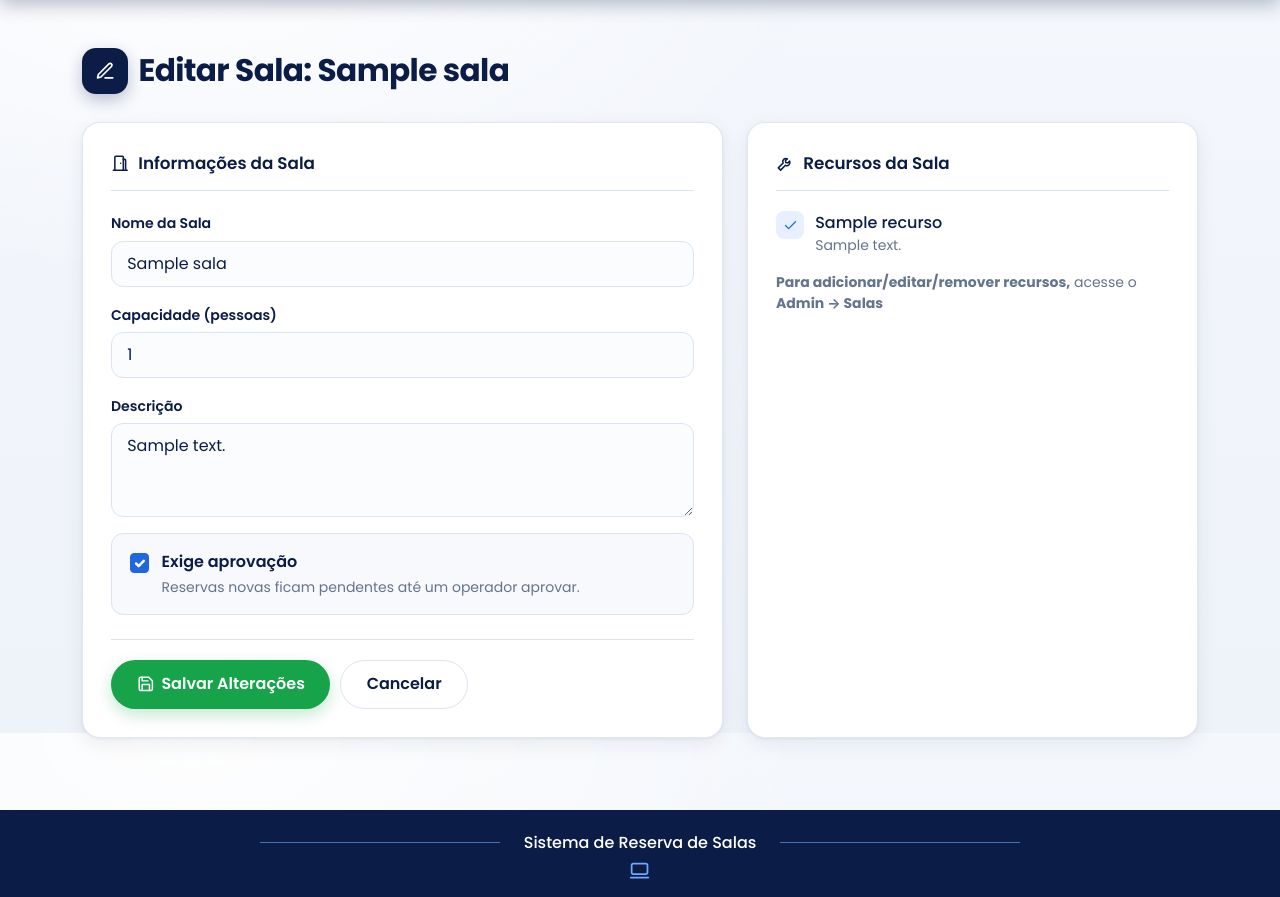
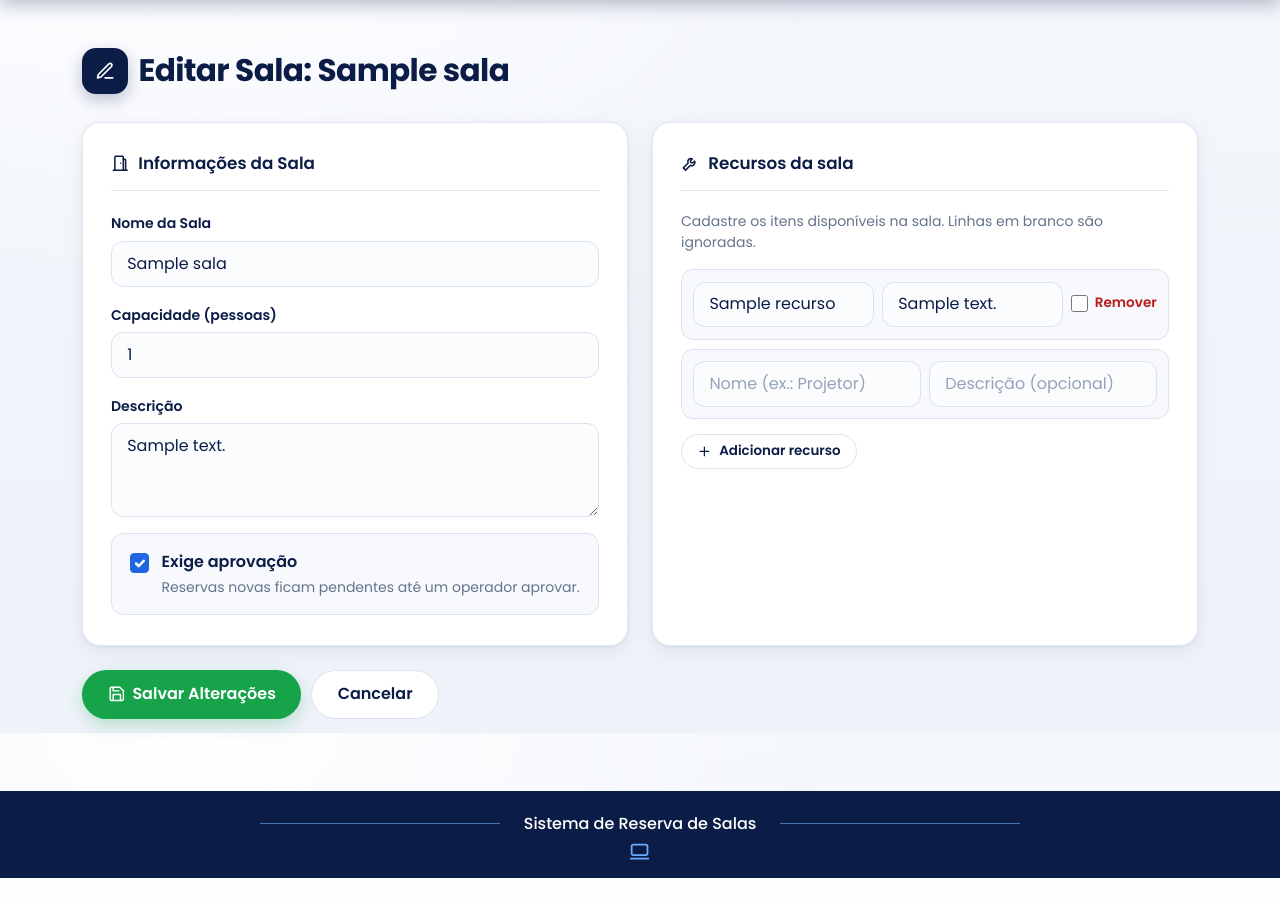
Before and after one commit to Hugor6432/supremo, a Django app: page /salas/1/editar/ in a window 1280 px wide. Shown: the part 67-964 px from the top of the page. Run offline with Django 4.2, Linux system fonts and the light colour scheme; a user stored in the database is signed in; data comes from the database, SQL or seed files in the repository; tables that the repository leaves empty hold one stand-in row (values such as "Sample post").

Commit message:
feat: funcionário cadastra recursos ao criar e editar sala

```diff
--- a/salas/forms.py
+++ b/salas/forms.py
@@ -1,5 +1,5 @@
 from django import forms
-from .models import Sala, Recorrencia, Reserva
+from .models import Sala, Recurso, Recorrencia, Reserva
 
 
 class SalaForm(forms.ModelForm):
@@ -26,6 +26,20 @@ class SalaForm(forms.ModelForm):
         if duplicadas.exists():
             raise forms.ValidationError("Já existe uma sala com esse nome na sua organização.")
         return nome
+
+
+# Recursos cadastrados junto com a sala; linhas em branco são ignoradas
+RecursoFormSet = forms.inlineformset_factory(
+    Sala, Recurso,
+    fields=['nome', 'descricao'],
+    extra=1,
+    can_delete=True,
+    can_delete_extra=False,
+    widgets={
+        'nome': forms.TextInput(attrs={'class': 'form-control', 'placeholder': 'Nome (ex.: Projetor)'}),
+        'descricao': forms.TextInput(attrs={'class': 'form-control', 'placeholder': 'Descrição (opcional)'}),
+    },
+)
 
 
 class ReservaForm(forms.ModelForm):
--- a/salas/views.py
+++ b/salas/views.py
@@ -1,13 +1,14 @@
 from django.contrib import messages
 from django.contrib.auth.decorators import login_required
 from django.core.exceptions import PermissionDenied
+from django.db import transaction
 from django.db.models import Q
 from django.shortcuts import render, redirect, get_object_or_404
 from django.views.decorators.http import require_POST
 
 from core.utils import org_atual, exige_operador
 from .models import Sala, Recurso, Reserva
-from .forms import ReservaForm, SalaForm
+from .forms import RecursoFormSet, ReservaForm, SalaForm
 
 
 # ===== VIEWS DE SALAS =====
@@ -48,21 +49,36 @@ def lista_salas(request):
     return render(request, 'salas/lista_salas.html', contexto)
 
 
+def _salva_recursos(formset, sala, org):
+    # Recursos ficam na organização da sala
+    formset.instance = sala
+    for recurso in formset.save(commit=False):
+        recurso.organizacao = org
+        recurso.save()
+    for recurso in formset.deleted_objects:
+        recurso.delete()
+
+
 @login_required
 def criar_sala(request):
     org = org_atual(request)
     exige_operador(request)
     if request.method == 'POST':
         form = SalaForm(request.POST, org=org)
-        if form.is_valid():
-            sala = form.save(commit=False)
-            sala.organizacao = org
-            sala.save()
-            messages.success(request, 'Sala criada com sucesso! Adicione recursos no Admin.')
+        formset = RecursoFormSet(request.POST, instance=Sala(), prefix='recursos')
+        if form.is_valid() and formset.is_valid():
+            # Sala e recursos são salvos juntos ou nada é salvo
+            with transaction.atomic():
+                sala = form.save(commit=False)
+                sala.organizacao = org
+                sala.save()
+                _salva_recursos(formset, sala, org)
+            messages.success(request, 'Sala criada com sucesso!')
             return redirect('lista_salas')
     else:
         form = SalaForm(org=org)
-    return render(request, 'salas/criar_sala.html', {'form': form})
+        formset = RecursoFormSet(instance=Sala(), prefix='recursos')
+    return render(request, 'salas/criar_sala.html', {'form': form, 'formset': formset})
 
 
 @login_required
@@ -72,13 +88,17 @@ def editar_sala(request, id):
     sala = get_object_or_404(Sala, id=id, organizacao=org)
     if request.method == 'POST':
         form = SalaForm(request.POST, instance=sala, org=org)
-        if form.is_valid():
-            form.save()
+        formset = RecursoFormSet(request.POST, instance=sala, prefix='recursos')
+        if form.is_valid() and formset.is_valid():
+            with transaction.atomic():
+                form.save()
+                _salva_recursos(formset, sala, org)
             messages.success(request, 'Sala atualizada com sucesso!')
             return redirect('lista_salas')
     else:
         form = SalaForm(instance=sala, org=org)
-    return render(request, 'salas/editar_sala.html', {'form': form, 'sala': sala})
+        formset = RecursoFormSet(instance=sala, prefix='recursos')
+    return render(request, 'salas/editar_sala.html', {'form': form, 'formset': formset, 'sala': sala})
 
 
 @login_required
--- a/templates/base.html
+++ b/templates/base.html
@@ -191,6 +191,12 @@
         .lista-recursos .tag { margin: 0; }
         .lista-recursos li.info { gap: .7rem; flex-wrap: nowrap; align-items: flex-start; margin-bottom: .8rem; }
         .lista-recursos li.info .ico-info { width: 28px; height: 28px; border-radius: 8px; font-size: .85rem; }
+        /* Linhas de recurso no cadastro da sala */
+        .recursos-lista { display: grid; gap: .6rem; margin-bottom: .9rem; }
+        .recurso-linha { padding: .7rem; border: 1px solid var(--border); border-radius: var(--radius-sm); background: #f7f9fd; transition: opacity .2s, background .2s; }
+        .recurso-linha:has(input[name$="-DELETE"]:checked) { opacity: .6; background: var(--bad-bg); }
+        .remover { display: flex; align-items: center; gap: .4rem; min-height: 44px; font-size: .85rem; font-weight: 600; color: var(--bad); cursor: pointer; margin: 0; }
+        .remover input { width: 1.1rem; height: 1.1rem; accent-color: var(--bad-line); cursor: pointer; }
         .secao-rotulo { display: flex; align-items: center; gap: .45rem; font-size: .82rem; font-weight: 600; color: var(--ink); margin-bottom: .55rem; }
 
         /* ===== Status das reservas ===== */
--- /dev/null
+++ b/templates/salas/_recurso_linha.html
@@ -0,0 +1,21 @@
+<div class="recurso-linha">
+    {{ rf.id }}
+    {% if rf.non_field_errors %}<div class="erro-campo mb-2">{{ rf.non_field_errors }}</div>{% endif %}
+    <div class="row g-2 align-items-start">
+        <div class="col-sm">
+            <label for="{{ rf.nome.id_for_label }}" class="visually-hidden">Nome do recurso</label>
+            {{ rf.nome }}
+            {% if rf.nome.errors %}<div class="erro-campo">{{ rf.nome.errors }}</div>{% endif %}
+        </div>
+        <div class="col-sm">
+            <label for="{{ rf.descricao.id_for_label }}" class="visually-hidden">Descrição do recurso</label>
+            {{ rf.descricao }}
+            {% if rf.descricao.errors %}<div class="erro-campo">{{ rf.descricao.errors }}</div>{% endif %}
+        </div>
+        {% if rf.instance.pk %}
+        <div class="col-sm-auto">
+            <label class="remover">{{ rf.DELETE }} Remover</label>
+        </div>
+        {% endif %}
+    </div>
+</div>
--- /dev/null
+++ b/templates/salas/_recursos_formset.html
@@ -0,0 +1,27 @@
+<div class="painel-titulo">{% include "icones/recurso.html" %} Recursos da sala</div>
+{{ formset.management_form }}
+{% if formset.non_form_errors %}
+<div class="alert alert-danger">{% include "icones/alerta.html" %}<div>{{ formset.non_form_errors }}</div></div>
+{% endif %}
+<p class="text-muted small mb-3">Cadastre os itens disponíveis na sala. Linhas em branco são ignoradas.</p>
+<div id="recursos-lista" class="recursos-lista">
+    {% for rf in formset %}{% include "salas/_recurso_linha.html" with rf=rf %}{% endfor %}
+</div>
+<button type="button" id="adicionar-recurso" class="btn btn-sm btn-outline-secondary">{% include "icones/mais.html" %}Adicionar recurso</button>
+
+<template id="recurso-modelo">{% include "salas/_recurso_linha.html" with rf=formset.empty_form %}</template>
+<script>
+    (function () {
+        // Cria uma nova linha de recurso sem recarregar a página
+        var lista = document.getElementById('recursos-lista');
+        var modelo = document.getElementById('recurso-modelo');
+        var total = document.getElementById('id_recursos-TOTAL_FORMS');
+        document.getElementById('adicionar-recurso').addEventListener('click', function () {
+            var n = parseInt(total.value, 10);
+            lista.insertAdjacentHTML('beforeend', modelo.innerHTML.replace(/__prefix__/g, n));
+            total.value = n + 1;
+            var campo = lista.lastElementChild.querySelector('input[type="text"]');
+            if (campo) { campo.focus(); }
+        });
+    })();
+</script>
--- a/templates/salas/editar_sala.html
+++ b/templates/salas/editar_sala.html
@@ -4,47 +4,19 @@
 <div class="page-head">
     <h1><span class="ico-titulo">{% include "icones/editar.html" %}</span>Editar Sala: {{ sala.nome }}</h1>
 </div>
-<div class="row g-4">
-    <div class="col-lg-7">
-        <form method="post" novalidate class="painel">
-            {% csrf_token %}
-            {% include "salas/_campos_sala.html" %}
-            <div class="rodape-form">
-                <button type="submit" class="btn btn-success btn-lg">{% include "icones/salvar.html" %}Salvar Alterações</button>
-                <a href="{% url 'lista_salas' %}" class="btn btn-secondary btn-lg">Cancelar</a>
-            </div>
-        </form>
-    </div>
-
-    <!-- Recursos (Apenas Visualização) -->
-    <div class="col-lg-5">
-        <div class="painel h-100">
-            <div class="painel-titulo">{% include "icones/recurso.html" %} Recursos da Sala</div>
-            {% if sala.recursos.all %}
-                <ul class="lista-recursos">
-                    {% for recurso in sala.recursos.all %}
-                    <li class="info">
-                        <span class="ico-info">{% include "icones/check.html" %}</span>
-                        <div>
-                            <span class="valor">{{ recurso.nome }}</span>
-                            {% if recurso.descricao %}<small class="d-block text-muted">{{ recurso.descricao }}</small>{% endif %}
-                        </div>
-                    </li>
-                    {% endfor %}
-                </ul>
-                <p class="text-muted small mt-3 mb-0">
-                    <strong>Para adicionar/editar/remover recursos,</strong> acesse o <strong>Admin → Salas</strong>
-                </p>
-            {% else %}
-                <div class="vazio py-4">
-                    <div class="ico-vazio">{% include "icones/vazio.html" %}</div>
-                    <h5>Nenhum recurso adicionado</h5>
-                    <p class="small mb-0">
-                        Os recursos serão listados aqui quando o administrador adicioná-los no <strong>Admin → Salas</strong>
-                    </p>
-                </div>
-            {% endif %}
+<form method="post" novalidate>
+    {% csrf_token %}
+    <div class="row g-4">
+        <div class="col-lg-6">
+            <div class="painel h-100">{% include "salas/_campos_sala.html" %}</div>
+        </div>
+        <div class="col-lg-6">
+            <div class="painel h-100">{% include "salas/_recursos_formset.html" %}</div>
         </div>
     </div>
-</div>
+    <div class="barra-acoes mt-4">
+        <button type="submit" class="btn btn-success btn-lg">{% include "icones/salvar.html" %}Salvar Alterações</button>
+        <a href="{% url 'lista_salas' %}" class="btn btn-secondary btn-lg">Cancelar</a>
+    </div>
+</form>
 {% endblock %}
```
Also changed, not shown: salas/tests.py (+93 -2 lines), templates/salas/criar_sala.html (+13 -16 lines).
